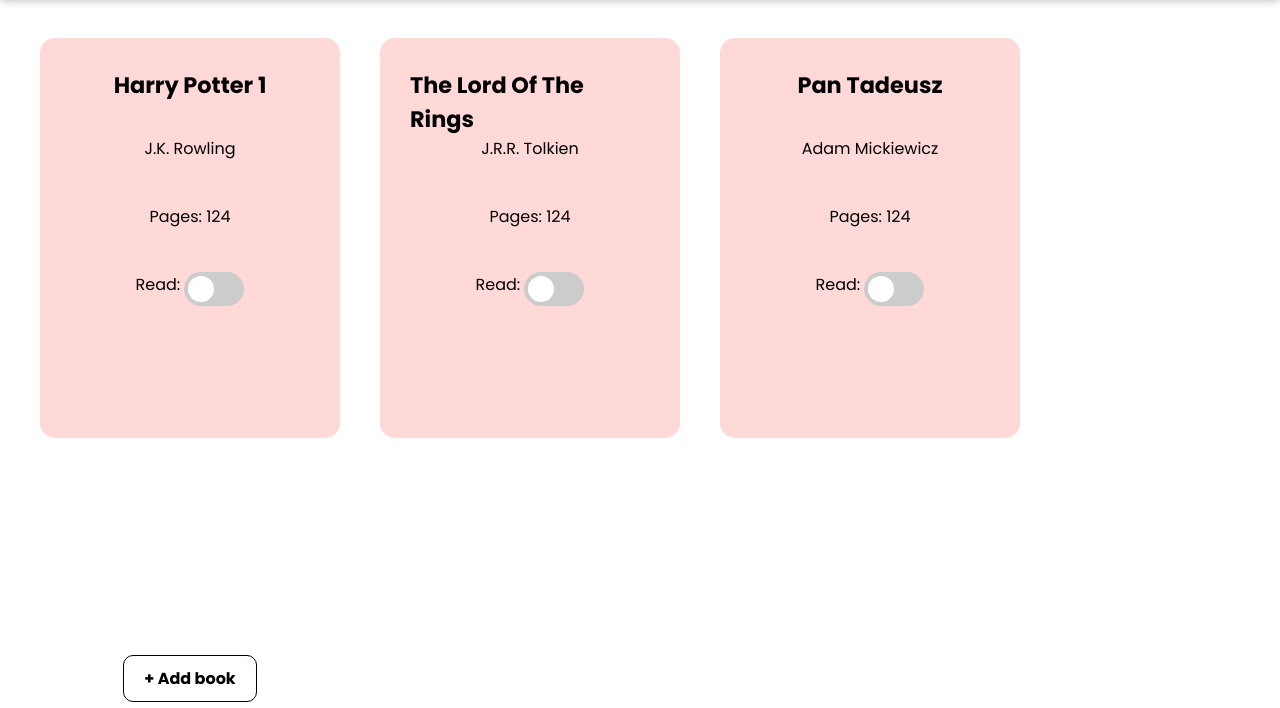
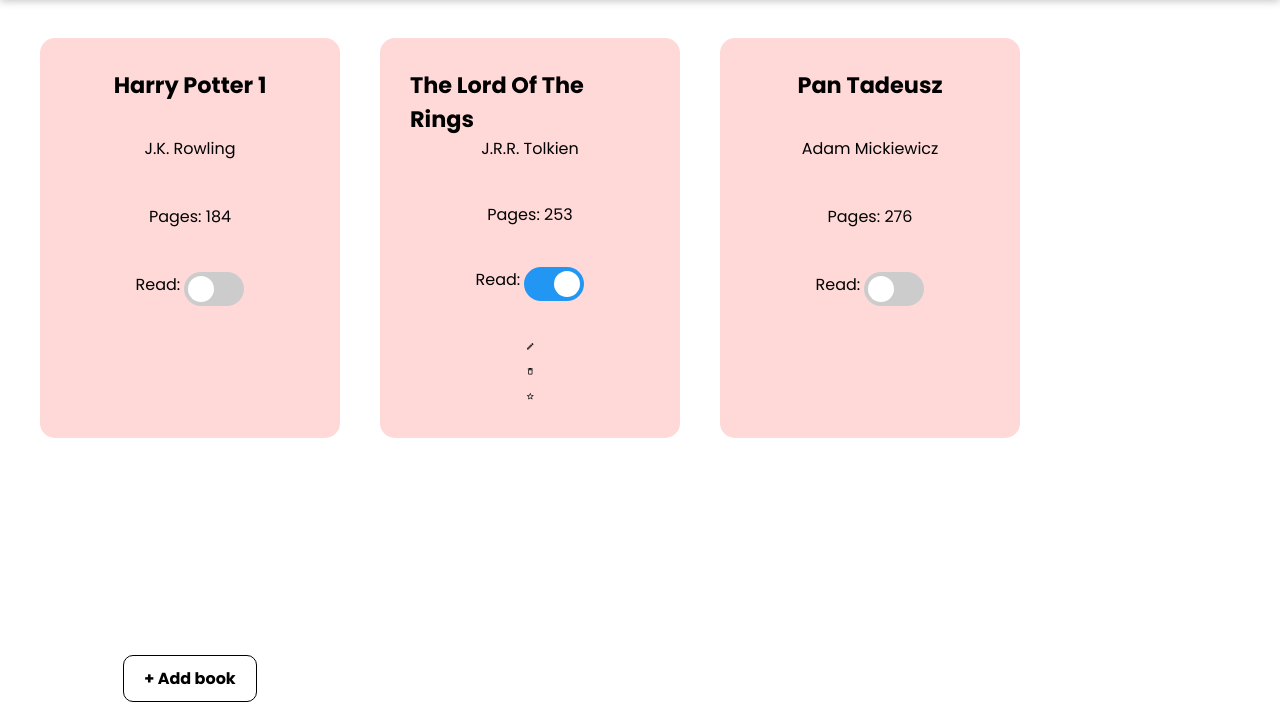
Before and after one commit to brexus/library, a plain HTML site: page index.html in a window 1280 px wide. Shown: the part 92-800 px from the top of the page. Drawn offline with Linux system fonts and the light colour scheme.

Commit message:
add book cart icons

```diff
--- a/index.html
+++ b/index.html
@@ -21,7 +21,7 @@
             <p class="book-author">J.K. Rowling</p>
             <p class="book-pages">
                 Pages:
-                <span class="book-pages-number">124</span>
+                <span class="book-pages-number">184</span>
             </p>
             <div class="read-book">
                 Read:
@@ -37,14 +37,19 @@
             <p class="book-author">J.R.R. Tolkien</p>
             <p class="book-pages">
                 Pages:
-                <span class="book-pages-number">124</span>
+                <span class="book-pages-number">253</span>
             </p>
             <div class="read-book">
                 Read:
                 <label class="switch">
-                    <input type="checkbox">
+                    <input type="checkbox" checked>
                     <span class="slider round"></span>
                 </label>
+            </div>
+            <div class="book-icons">
+                <svg xmlns="http://www.w3.org/2000/svg" viewBox="0 0 24 24"><title>pencil-outline</title><path d="M14.06,9L15,9.94L5.92,19H5V18.08L14.06,9M17.66,3C17.41,3 17.15,3.1 16.96,3.29L15.13,5.12L18.88,8.87L20.71,7.04C21.1,6.65 21.1,6 20.71,5.63L18.37,3.29C18.17,3.09 17.92,3 17.66,3M14.06,6.19L3,17.25V21H6.75L17.81,9.94L14.06,6.19Z" /></svg>
+                <svg xmlns="http://www.w3.org/2000/svg" viewBox="0 0 24 24"><title>delete-outline</title><path d="M6,19A2,2 0 0,0 8,21H16A2,2 0 0,0 18,19V7H6V19M8,9H16V19H8V9M15.5,4L14.5,3H9.5L8.5,4H5V6H19V4H15.5Z" /></svg>
+                <svg xmlns="http://www.w3.org/2000/svg" viewBox="0 0 24 24"><title>star-outline</title><path d="M12,15.39L8.24,17.66L9.23,13.38L5.91,10.5L10.29,10.13L12,6.09L13.71,10.13L18.09,10.5L14.77,13.38L15.76,17.66M22,9.24L14.81,8.63L12,2L9.19,8.63L2,9.24L7.45,13.97L5.82,21L12,17.27L18.18,21L16.54,13.97L22,9.24Z" /></svg>
             </div>
         </div>
 
@@ -53,7 +58,7 @@
             <p class="book-author">Adam Mickiewicz</p>
             <p class="book-pages">
                 Pages:
-                <span class="book-pages-number">124</span>
+                <span class="book-pages-number">276</span>
             </p>
             <div class="read-book">
                 Read:
```
